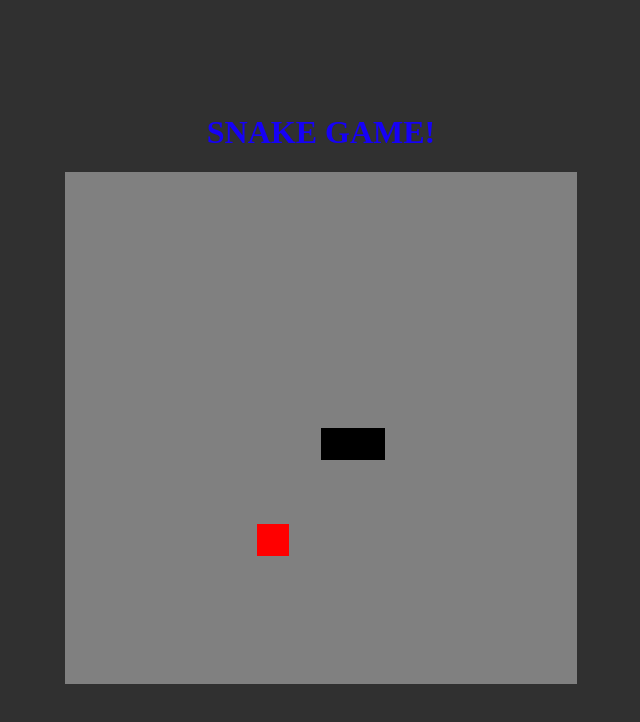
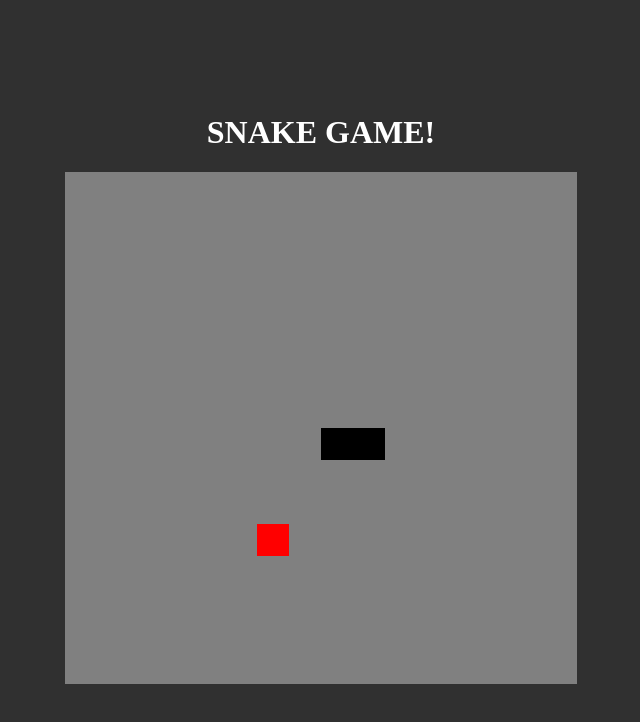
Before and after one commit to LoddyFx/snake-game-dio, a plain HTML site: page index.html in a window 1280 px wide. Shown: the whole page, without its empty margins (295-935 px from the left). Drawn offline with Linux system fonts and the light colour scheme.

Commit message:
Update style.css

```diff
--- a/style.css
+++ b/style.css
@@ -6,5 +6,5 @@ body{
     justify-content: center;
     align-items: center;
     background-color:rgb(48, 48, 48);
-    color: rgb(22, 1, 247);
+    color: rgb(255, 255, 255);
 }
```
